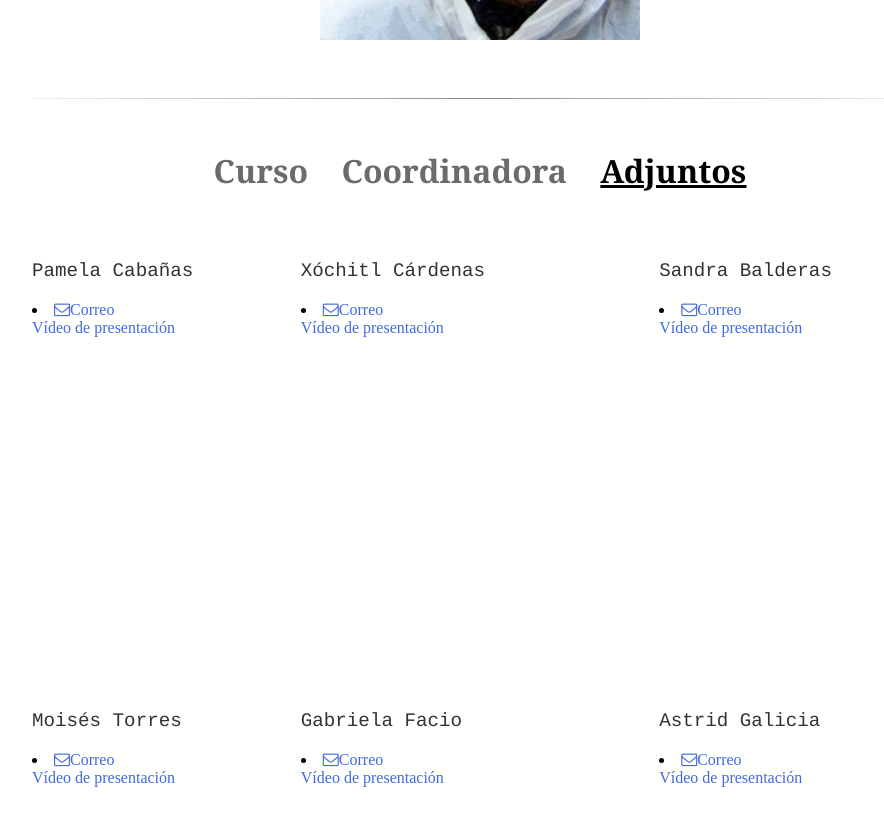
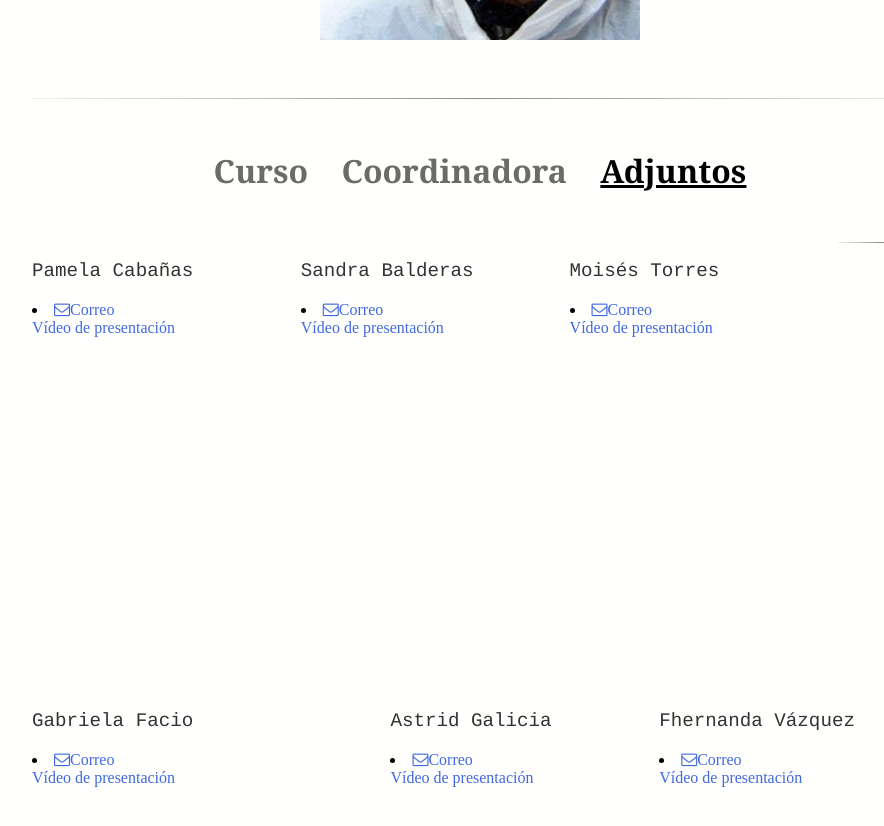
Before and after one commit to BouzasLab25/bouzaslab25.github.io, a Jekyll site: the page built from cursos/Adjuntos.html, in a window 1280 px wide and 900 px high, scrolled down 694 px. Shown: the top 826 px of the window, without its empty margins (160-1044 px from the left). Built offline with Jekyll 4.4.1, drawn with Linux system fonts in a browser that asks for light colours.

Commit message:
Update Adjuntos.html

```diff
--- a/cursos/Adjuntos.html
+++ b/cursos/Adjuntos.html
@@ -19,53 +19,53 @@
    <p class = 'text'>Pamela Cabañas</p>
 	  <li><a class='link' href="mailto:pamemomdragon9@gmail.com"><i class='fa fa-envelope-o'></i>Correo</a></li>
     <a class='link' href="https://www.youtube.com/watch?v=gp0TkE-RyXM" target="_blank"> Vídeo de presentación </p>
-  </div>
+  </div><!--
  <div class="center" >
    <p class = 'text'>Xóchitl Cárdenas</p>
 	  <li><a class='link' href="mailto:xacm190319@gmail.com"><i class='fa fa-envelope-o'></i>Correo</a></li>
     <a class='link' href="https://www.youtube.com/watch?v=gp0TkE-RyXM" target="_blank"> Vídeo de presentación </p>
-  </div>
-  <div class="right">
+ --> </div><!--
+ --> <div class="right">
    <p class = 'text'>Sandra Balderas</p>
 	  <li><a class='link' href="mailto:balderasandra@gmail.com"><i class='fa fa-envelope-o'></i>Correo</a></li>
     <a class='link' href="https://www.youtube.com/watch?v=N01T5dZUqxo" target="_blank"> Vídeo de presentación </p>
-  </div>
-<div class="left">
+  </div><!--
+--><div class="left">
    <p class = 'text'>Moisés Torres</p>
 	  <li><a class='link' href="mailto:moisesth55555@gmail.com"><i class='fa fa-envelope-o'></i>Correo</a></li>
     <a class='link' href="https://www.youtube.com/watch?v=O_BNR0BpG3M" target="_blank"> Vídeo de presentación </p>
-  </div>
-<div class="center">
+  </div><!--
+--><div class="center">
    <p class = 'text'>Gabriela Facio</p>
 	  <li><a class='link' href="mailto:jackfacio70@gmail.com"><i class='fa fa-envelope-o'></i>Correo</a></li>
     <a class='link' href="https://www.youtube.com/watch?v=MPjp9CThWts" target="_blank"> Vídeo de presentación </p>
-  </div>
-<div class="right">
+  </div><!--
+--><div class="right">
   <p class = 'text'>Astrid Galicia</p>
   <li><a class='link' href="mailto:astridgalicia2@gmail.com"><i class='fa fa-envelope-o'></i>Correo</a></li>
   <a class='link' href="https://www.youtube.com/watch?v=xKxFlhHEn4Q" target="_blank"> Vídeo de presentación </p>
-  </div>
-<div class="left">
+  </div><!--
+--><div class="left">
    <p class = 'text'>Fhernanda Vázquez</p>
 	  <li><a class='link' href="mailto:fheer.puente@gmail.com"><i class='fa fa-envelope-o'></i>Correo</a></li>
     <a class='link' href="https://www.youtube.com/watch?v=wimChkl7lcg" target="_blank"> Vídeo de presentación </p>
-  </div>
-  <div class="center" >
+  </div><!--
+ --> <div class="center" >
    <p class = 'text'>Daniela García</p>
 	  <li><a class='link' href="mailto:danniegarlo@gmail.com"><i class='fa fa-envelope-o'></i>Correo</a></li>
     <a class='link' href="https://www.youtube.com/watch?v=TgHL37LR7Z8" target="_blank"> Vídeo de presentación </p>
-  </div>
- <div class="right">
+  </div><!--
+ --><div class="right">
    <p class = 'text'>Kathya Figueroa</p>
 	  <li><a class='link' href="mailto:kathyniaaa@gmail.com"><i class='fa fa-envelope-o'></i>Correo</a></li>
     <a class='link' href="https://www.youtube.com/watch?v=X1x8MxX4Hbw" target="_blank"> Vídeo de presentación </p>
-  </div>
-<div class="left">
+  </div><!--
+--><div class="left">
    <p class = 'text'>Abigail Terán</p>
 	  <li><a class='link' href="mailto:teagreyes@gmail.com"><i class='fa fa-envelope-o'></i>Correo</a></li>
     <a class='link' href="https://www.youtube.com/watch?v=uoDSiXC2eGM" target="_blank"> Vídeo de presentación </p>
-  </div>
-<div class="center">
+  </div><!--
+--><div class="center">
   </div>
 <div class="right">
   </div>
```
